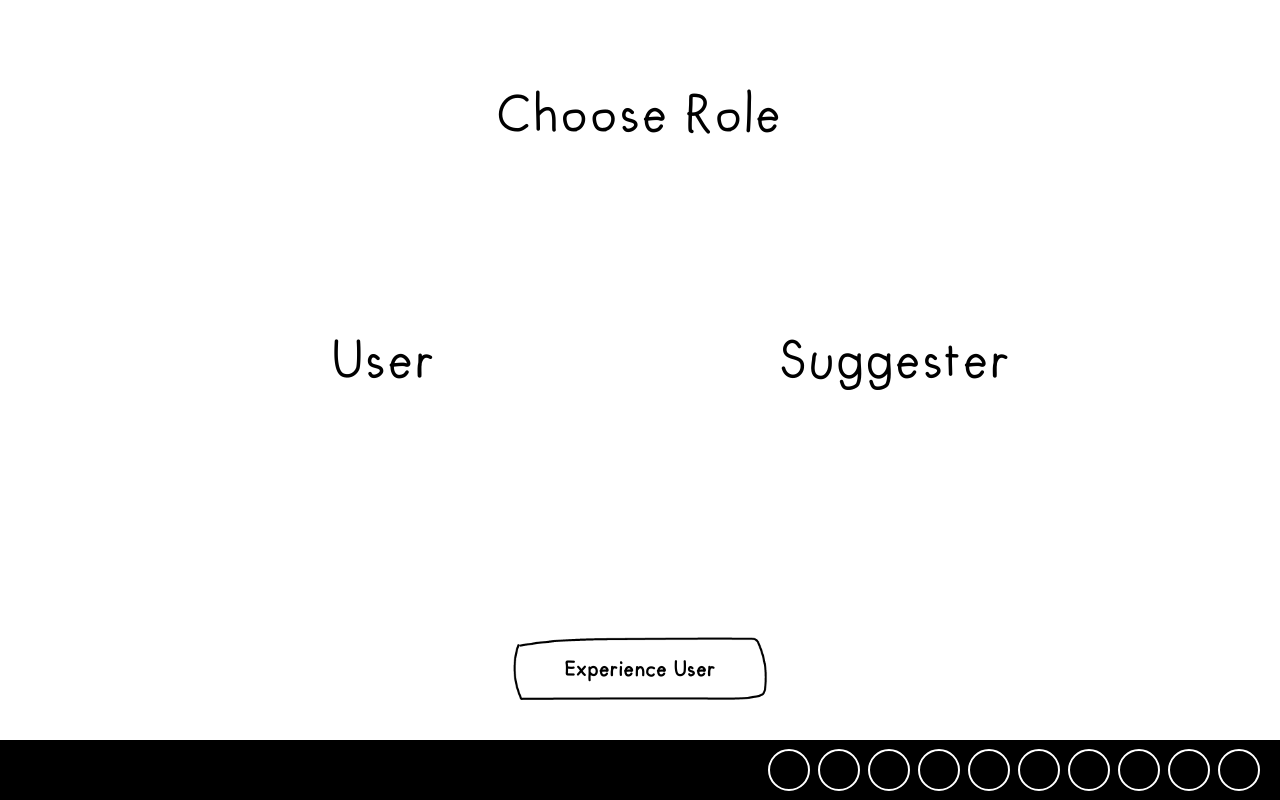
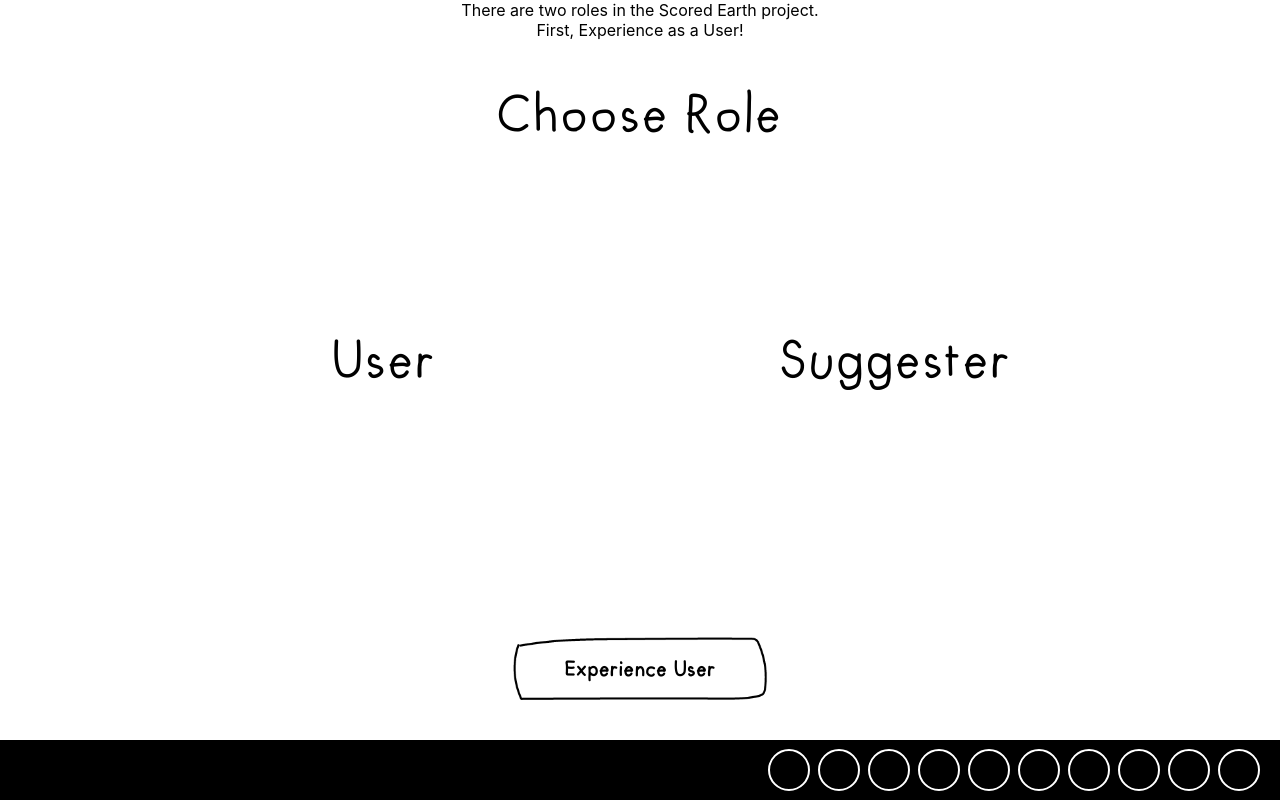
Before and after one commit to ericagong/SNU-project, a React (Create React App) app: page /experience/role in a window 1280 px wide. Built offline with nearby package versions, Linux system fonts and the light colour scheme.

Commit message:
ChooseRole

```diff
--- a/src/containers/experience/ChooserRole.js
+++ b/src/containers/experience/ChooserRole.js
@@ -3,6 +3,8 @@ import { withRouter } from 'react-router-dom';
 import LongButton from './../../Assets/Images/LongButton.png'
 
 import './ChooserRole.css';
+
+// TODO: 추가한 문구 위치 조정하기
 
 class ChooseRole extends Component {
 
@@ -13,6 +15,7 @@ class ChooseRole extends Component {
     render () {
         return (
             <div className = 'ChooseRole'>
+                There are two roles in the Scored Earth project.
                 <p className= 'ChooseRoleTitle' >Choose Role</p>
                 <div className = 'RoleDescription'>
                     <div className = 'ChooseRoleUser'>
@@ -22,13 +25,9 @@ class ChooseRole extends Component {
                         Suggester
                     </div>
                 </div>
-                {/* <button
-                    id = 'user-button'
-                    onClick = {() => this.clickUserHandler()}>
-                    Experience User
-                </button> */}
-                <img className="LongButtonStyle" src={LongButton} alt={LongButton} onClick = {() => this.clickUserHandler()} />
-                <div className="ButtonText" onClick = {() => this.clickUserHandler()}>Experience User</div>
+                First, Experience as a User!
+                <img className = 'LongButtonStyle' src = {LongButton} alt = {LongButton} onClick = {() => this.clickUserHandler()} />
+                <div className = 'ButtonText' onClick = {() => this.clickUserHandler()}>Experience User</div>
             </div>
         )
     }
```
